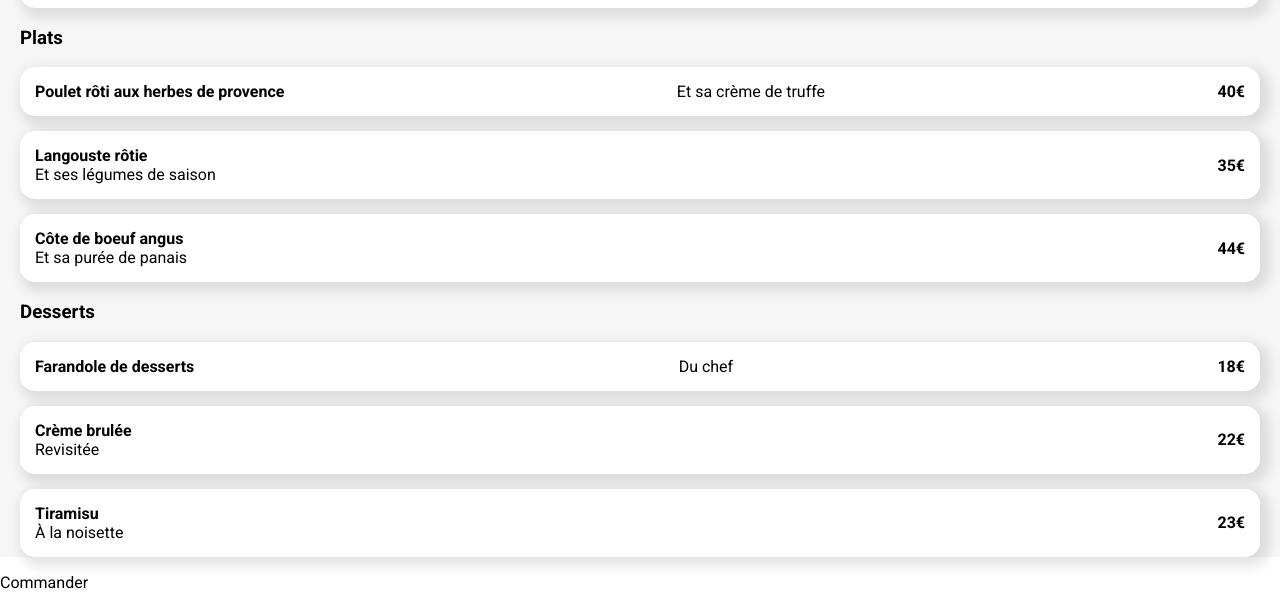
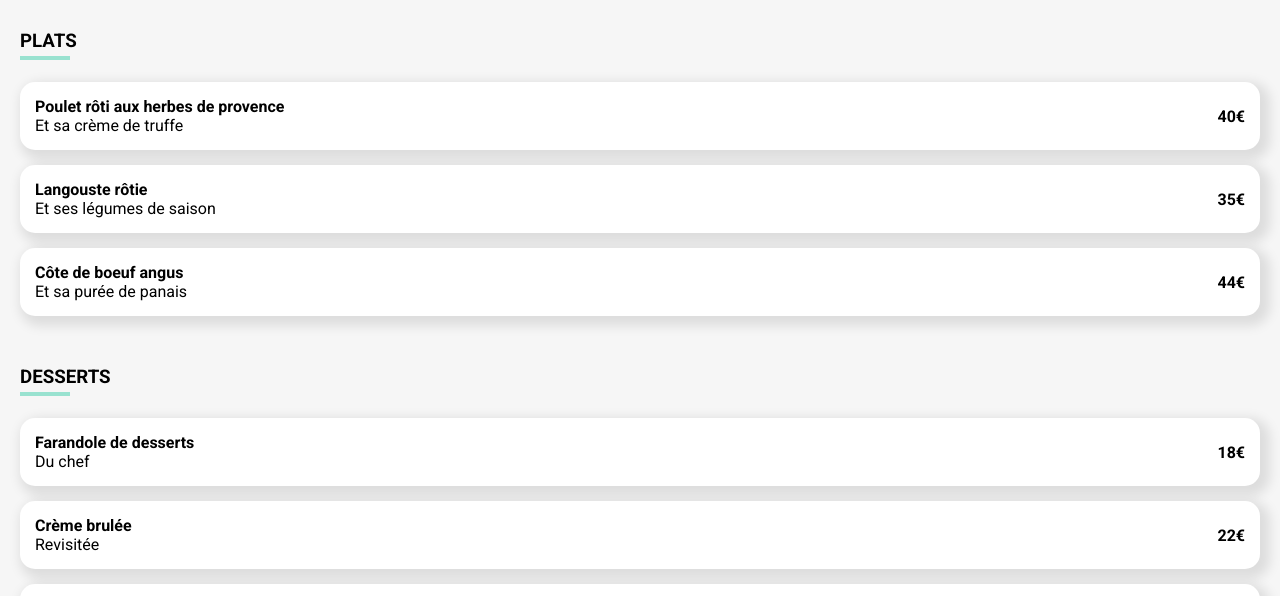
Before and after one commit to AdrienDev91/AdrienHartmann_3_02-08-2021, a plain HTML site: page delice.html in a window 1280 px wide. Shown: the part 751-1347 px from the top of the page. Drawn offline with Linux system fonts and the light colour scheme; a web font is replaced by a local one.

Commit message:
margin menu entrée/plat/dessert souligné pb div html

```diff
--- a/delice.html
+++ b/delice.html
@@ -65,8 +65,8 @@
                 <div class="menu-box">
                     <div class="description">
                         <div class="description-title">Poulet rôti aux herbes de provence</div>
+                        <div class="description-subtitle">Et sa crème de truffe</div>
                     </div>
-                    <div class="description-subtitle">Et sa crème de truffe</div>
                     <div class="price">40€</div>
                 </div>
                 <div class="menu-box">
@@ -92,8 +92,8 @@
                 <div class="menu-box">
                     <div class="description">
                         <div class="description-title">Farandole de desserts</div>
+                        <div class="description-subtitle">Du chef</div>
                     </div>
-                    <div class="description-subtitle">Du chef</div>
                     <div class="price">18€</div>
                 </div>
                 <div class="menu-box">
@@ -113,7 +113,7 @@
             </div>
         </section>
 
-        <div class="button-container">
+        <div class="order-button">
             <p>Commander</p>
         </div>
     </main>
--- a/public/css/style.css
+++ b/public/css/style.css
@@ -179,7 +179,7 @@ header {
 
 .image {
     width: 100%;
-    height: 450px;
+    height: 400px;
     object-fit: cover;
 }
 
@@ -202,7 +202,7 @@ a {
 .restaurant-name {
     font-family: 'Shrikhand', cursive;
     margin-left: 20px;
-    padding: 20px 0 20px 0;
+    padding: 20px 0 0 0;
     font-size: 23px;
 }
 
@@ -214,7 +214,18 @@ a {
 }
 
 .menu-title {
-    margin-left: 20px;
+    text-transform: uppercase;
+    font-weight: 400;
+    margin: 50px 0 30px 20px;
+}
+
+.menu-title::after {
+    content: '';
+    width: 50px;
+    height: 4px;
+    background: #99e2d0;
+    position: absolute;
+    margin-top: -15px;
 }
 
 .menu-box {
@@ -235,5 +246,14 @@ a {
     font-weight: bold
 }
 
+.order-button {
+    display: flex;
+    justify-content: center;
+    background: linear-gradient(#FF79DA, #9356DC);
+    color: white;
+    border-radius: 200px;
+    margin: 50px 100px;
+}
+
 
 /*# sourceMappingURL=style.css.map */
```
Also changed, not shown: alafrançaise.html (+2 -2 lines), note.html (+1 -1 lines), palettedugout.html (+1 -1 lines).
